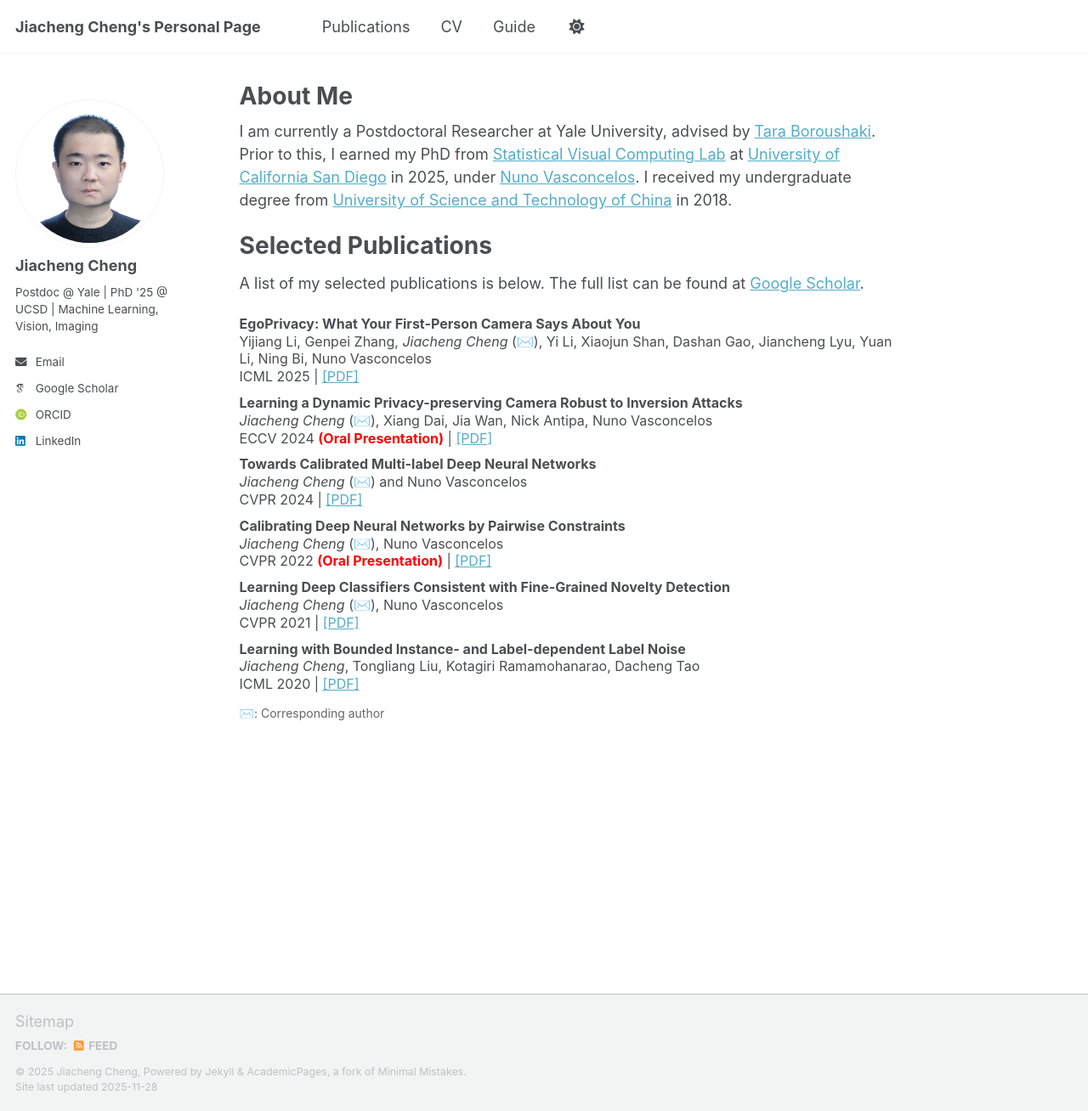
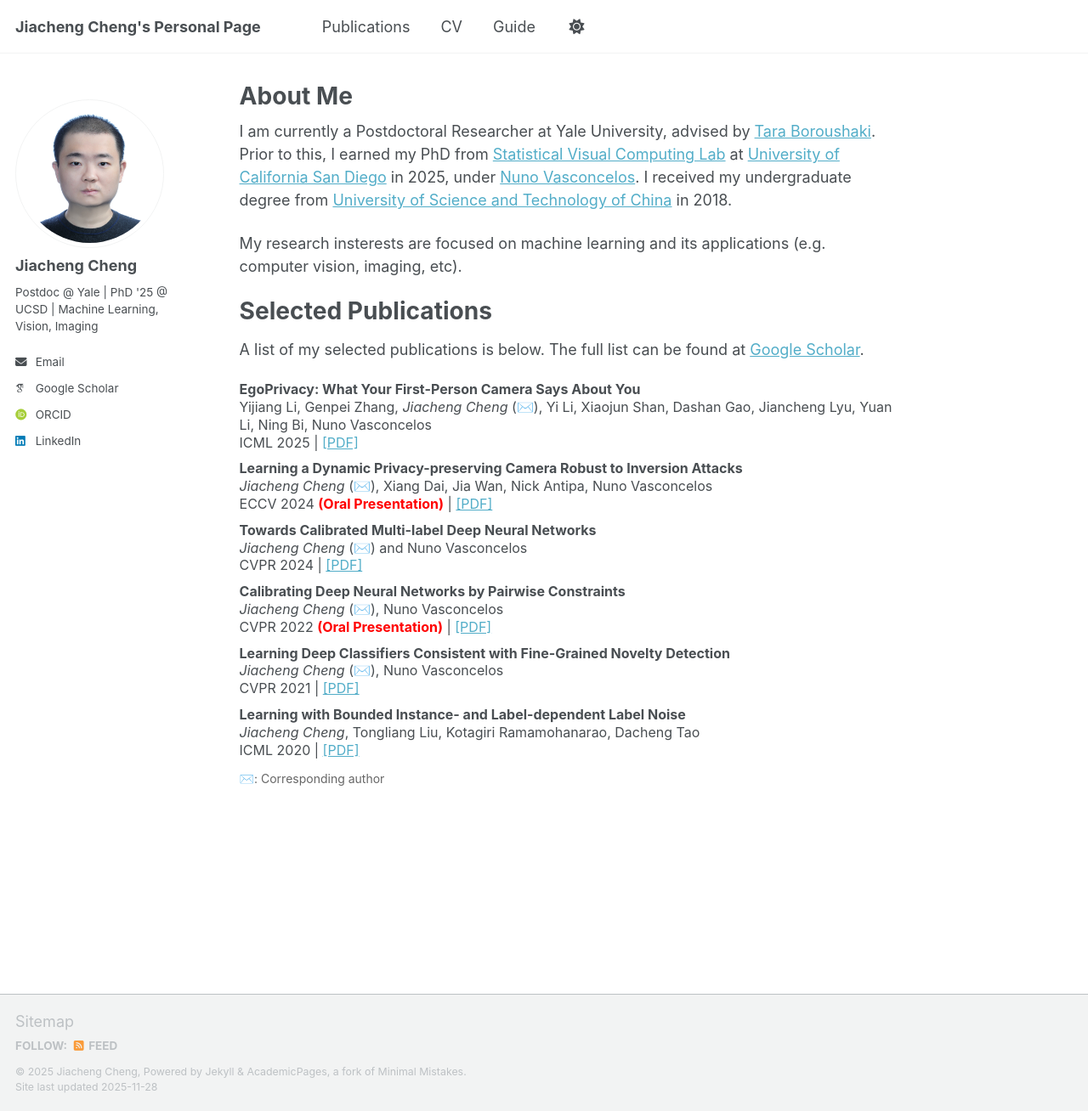
Before and after one commit to JiachengCheng96/JiachengCheng96.github.io, a Jekyll site: the page built from _pages/about.md, in a window 1280 px wide and 1308 px high. Shown: the whole window at 85% size. Built offline with Jekyll 4.4.1, drawn with Linux system fonts in a browser that asks for light colours; some web fonts are replaced; a script that is not in the unit is left out.

Commit message:
Update about.md

```diff
--- a/_pages/about.md
+++ b/_pages/about.md
@@ -10,6 +10,7 @@ redirect_from:
 
 I am currently a Postdoctoral Researcher at Yale University, advised by [Tara Boroushaki](https://taraboroushaki.com/). Prior to this, I earned my PhD from  [Statistical Visual Computing Lab](http://www.svcl.ucsd.edu/) at [University of California San Diego](https://ucsd.edu/) in 2025, under [Nuno Vasconcelos](http://www.svcl.ucsd.edu/~nuno/). I received my undergraduate degree from [University of Science and Technology of China](https://en.ustc.edu.cn/) in 2018.
 
+My research insterests are focused on machine learning and its applications (e.g. computer vision, imaging, etc).
 
 
 # Selected Publications
```
